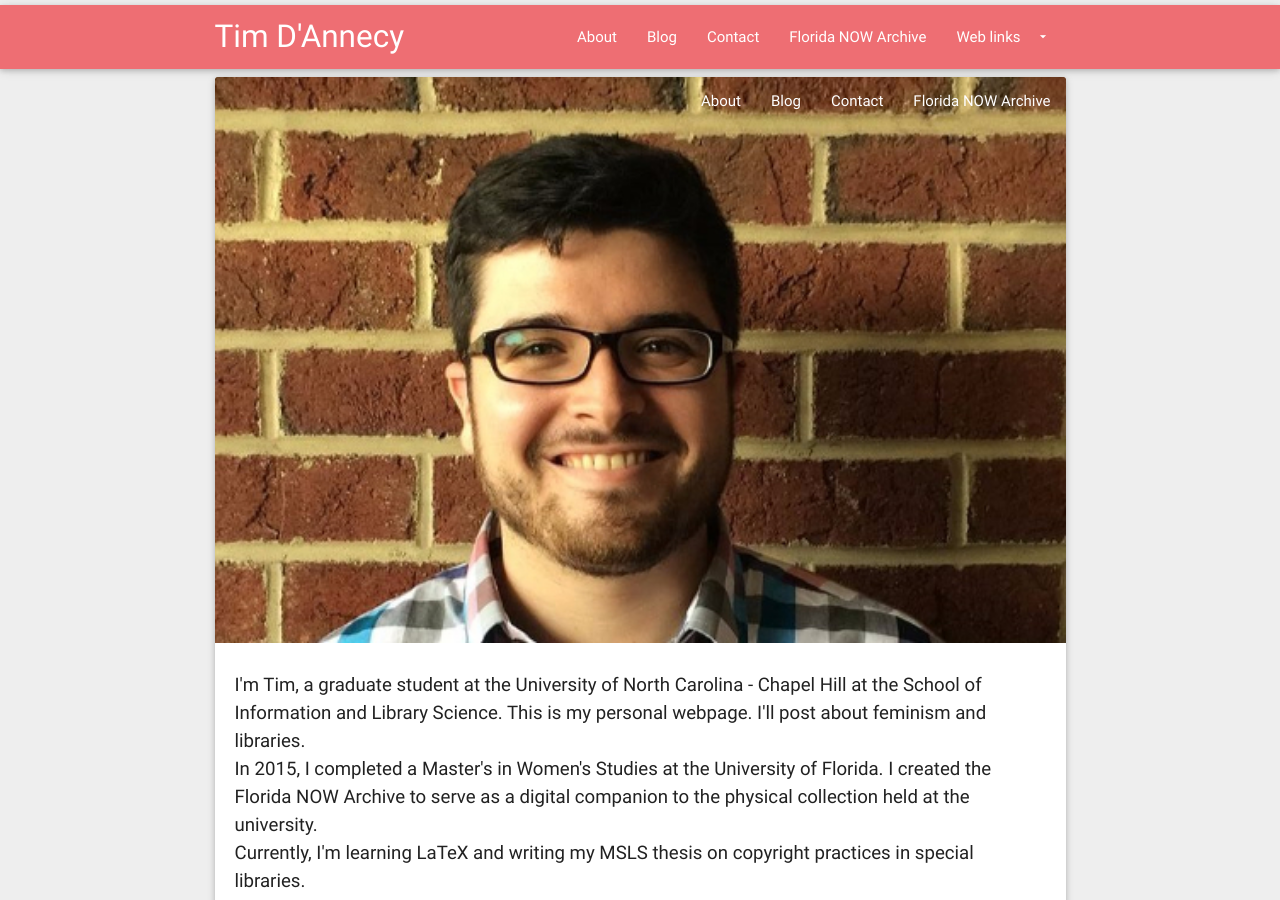
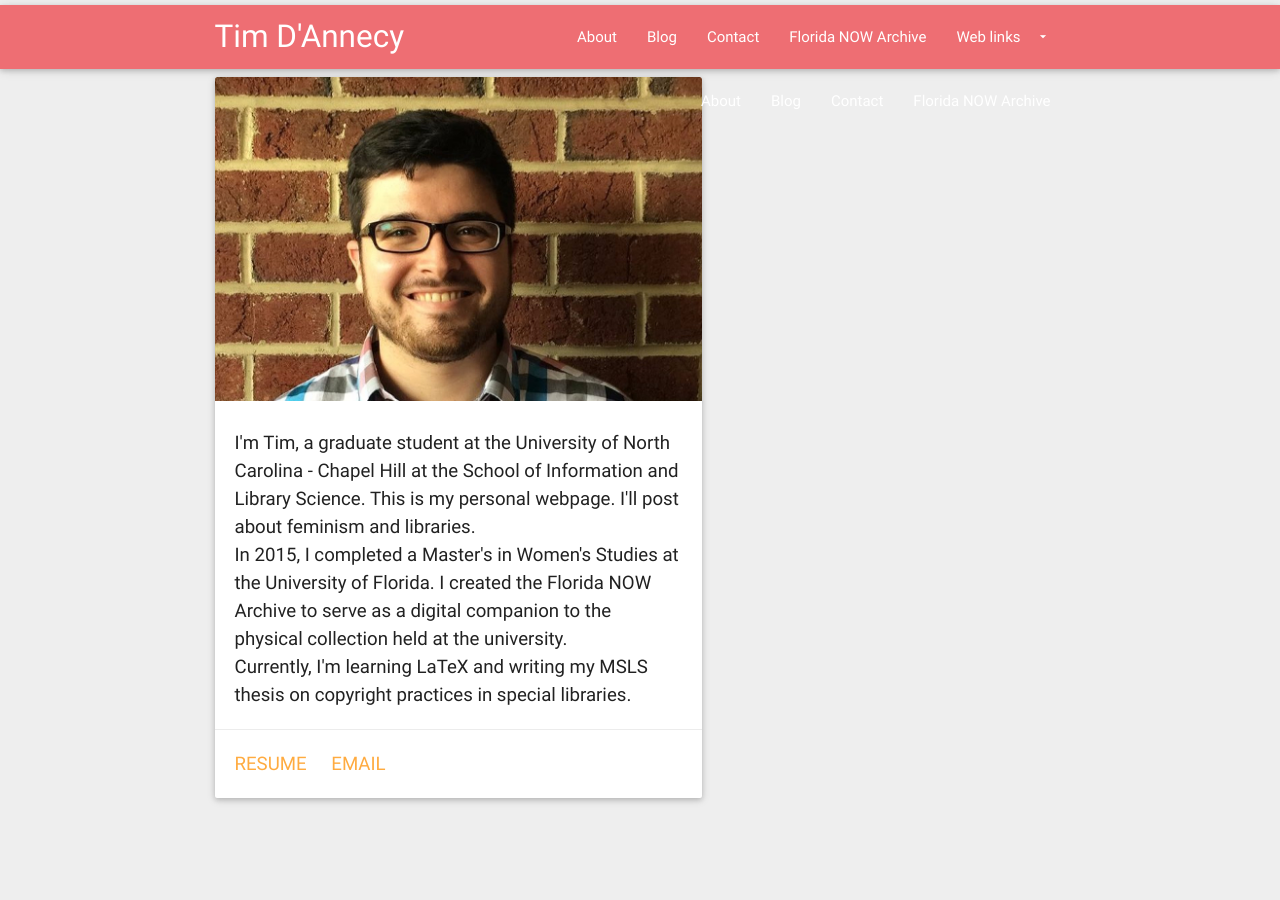
Before and after one commit to tdannecy/tdannecy.github.io, a Jekyll site: the page built from index.html, in a window 1280 px wide and 900 px high. Built offline with Jekyll 4.4.1, drawn with Linux system fonts in a browser that asks for light colours; nearby versions of some CDN libraries.

Commit message:
Anotha one

```diff
--- a/index.html
+++ b/index.html
@@ -4,7 +4,7 @@ title: Tim D'Annecy
 ---
 
 <div class="row">
-    <div class="col s12">
+    <div class="col s12 m7">
       <div class="card large">
         <div class="card-image">
           <img src="/images/me500.jpg">
```
